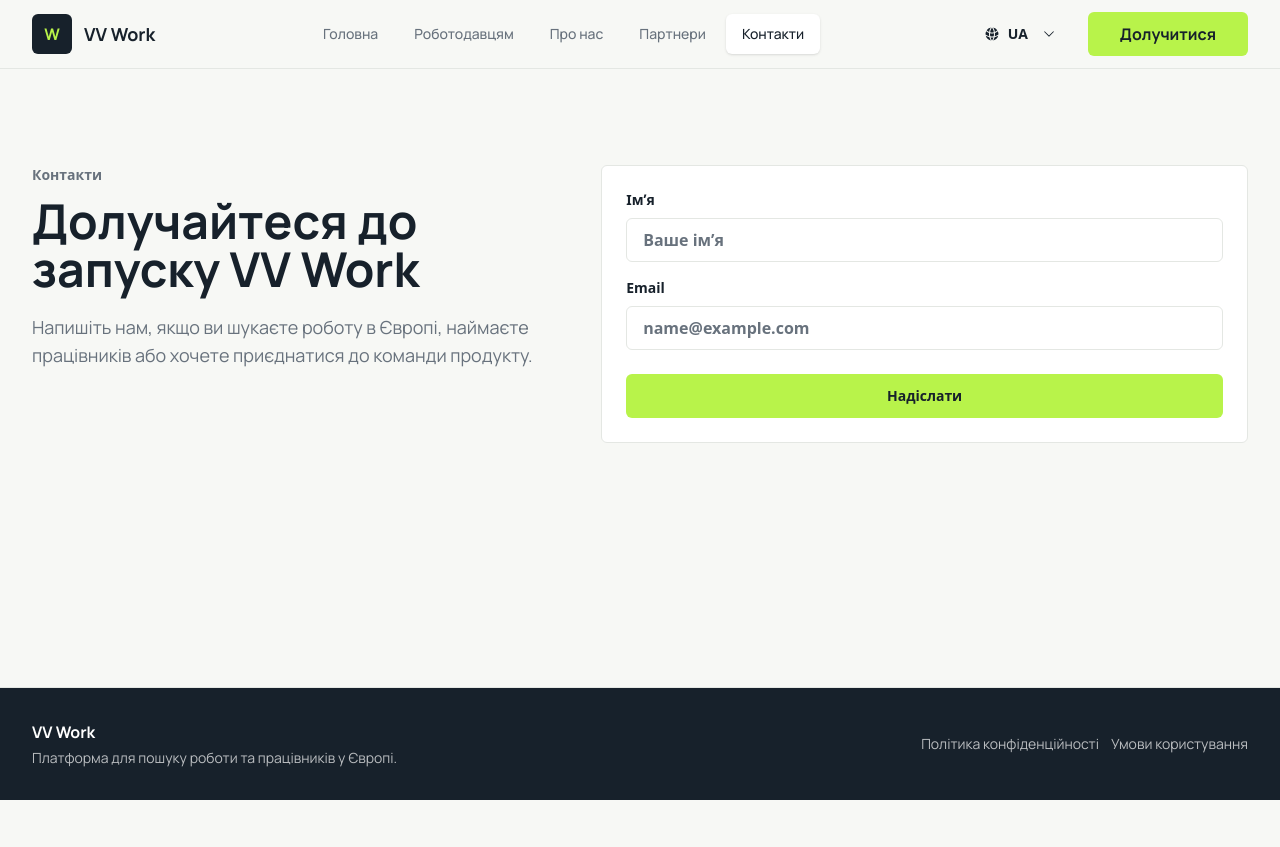
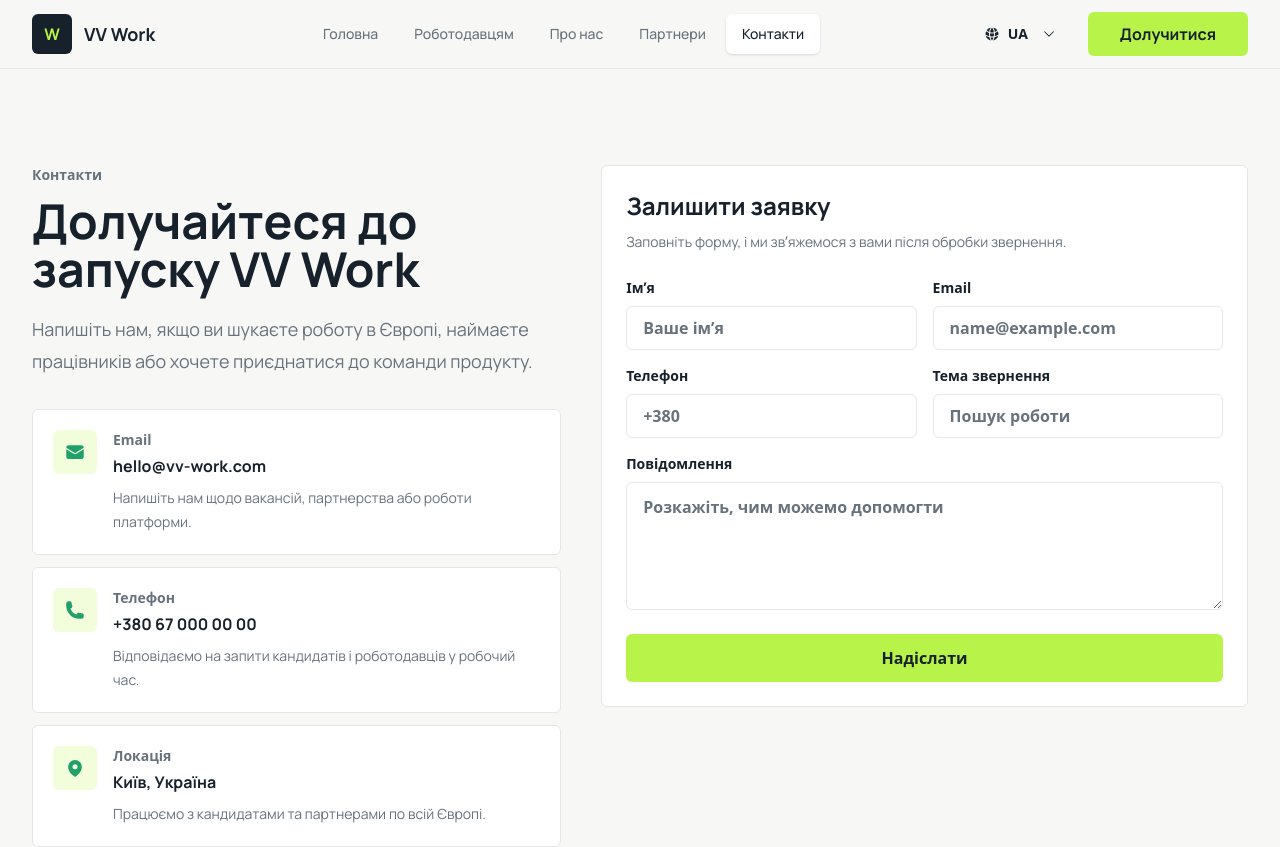
Before and after one commit to KirillVGX/vv-work, a React (Vite) app: page /kontakty in a window 1280 px wide. Shown: the top 847 px of the page. Before the commit the page ends 800 px from the top, so only its background shows below. Built offline with nearby package versions, Linux system fonts and the light colour scheme; a web font is replaced by a local one.

Commit message:
feat: implement contact page

```diff
--- a/src/pages/ContactsPage.tsx
+++ b/src/pages/ContactsPage.tsx
@@ -1,4 +1,33 @@
+import { HiClock, HiEnvelope, HiMapPin, HiPhone } from 'react-icons/hi2'
+
 import { Button, Container, Input, Section } from '@/components/ui'
+
+const contactItems = [
+    {
+        icon: HiEnvelope,
+        label: 'Email',
+        value: 'hello@vv-work.com',
+        text: 'Напишіть нам щодо вакансій, партнерства або роботи платформи.',
+    },
+    {
+        icon: HiPhone,
+        label: 'Телефон',
+        value: '+380 67 000 00 00',
+        text: 'Відповідаємо на запити кандидатів і роботодавців у робочий час.',
+    },
+    {
+        icon: HiMapPin,
+        label: 'Локація',
+        value: 'Київ, Україна',
+        text: 'Працюємо з кандидатами та партнерами по всій Європі.',
+    },
+    {
+        icon: HiClock,
+        label: 'Графік',
+        value: 'Пн-Пт, 09:00-18:00',
+        text: 'Заявки з форми опрацьовуємо у порядку надходження.',
+    },
+]
 
 export function ContactsPage() {
     return (
@@ -12,15 +41,58 @@ export function ContactsPage() {
                         <h1 className="text-primary mt-3 text-4xl font-bold md:text-5xl">
                             Долучайтеся до запуску VV Work
                         </h1>
-                        <p className="text-muted mt-5 text-lg">
+                        <p className="text-muted mt-5 text-lg leading-8">
                             Напишіть нам, якщо ви шукаєте роботу в Європі,
                             наймаєте працівників або хочете приєднатися до
                             команди продукту.
                         </p>
+
+                        <div className="mt-8 grid gap-3 sm:grid-cols-2 lg:grid-cols-1">
+                            {contactItems.map((item) => {
+                                const Icon = item.icon
+
+                                return (
+                                    <article
+                                        className="border-border bg-surface rounded-md border p-5"
+                                        key={item.label}
+                                    >
+                                        <div className="flex items-start gap-4">
+                                            <span className="bg-accent/20 text-success flex size-11 shrink-0 items-center justify-center rounded-md">
+                                                <Icon
+                                                    aria-hidden="true"
+                                                    className="size-5"
+                                                />
+                                            </span>
+                                            <div className="min-w-0">
+                                                <p className="text-muted text-sm font-semibold">
+                                                    {item.label}
+                                                </p>
+                                                <p className="text-primary mt-1 font-bold break-words">
+                                                    {item.value}
+                                                </p>
+                                                <p className="text-muted mt-2 text-sm leading-6">
+                                                    {item.text}
+                                                </p>
+                                            </div>
+                                        </div>
+                                    </article>
+                                )
+                            })}
+                        </div>
                     </div>
 
                     <form className="border-border bg-surface rounded-md border p-5 md:p-6">
-                        <div className="grid gap-4">
+                        <div>
+                            <p className="text-primary text-2xl font-bold">
+                                Залишити заявку
+                            </p>
+                            <p className="text-muted mt-2 text-sm leading-6">
+                                Заповніть форму, і ми звʼяжемося з вами після
+                                обробки звернення.
+                            </p>
+                        </div>
+
+                        <div className="mt-6 grid gap-4 md:grid-cols-2">
                             <label className="text-primary grid gap-2 text-sm font-semibold">
                                 Імʼя
                                 <Input
@@ -36,8 +108,38 @@ export function ContactsPage() {
                                     type="email"
                                 />
                             </label>
-                            <Button className="mt-2">Надіслати</Button>
+                            <label className="text-primary grid gap-2 text-sm font-semibold">
+                                Телефон
+                                <Input
+                                    name="phone"
+                                    placeholder="+380"
+                                    type="tel"
+                                />
+                            </label>
+                            <label className="text-primary grid gap-2 text-sm font-semibold">
+                                Тема звернення
+                                <Input
+                                    name="subject"
+                                    placeholder="Пошук роботи"
+                                />
+                            </label>
+                            <label className="text-primary grid gap-2 text-sm font-semibold md:col-span-2">
+                                Повідомлення
+                                <textarea
+                                    className="border-border bg-surface text-text placeholder:text-muted hover:border-primary focus:border-primary focus:ring-accent min-h-32 w-full resize-y rounded-md border px-4 py-3 text-base transition-colors focus:ring-2 focus:outline-none"
+                                    name="message"
+                                    placeholder="Розкажіть, чим можемо допомогти"
+                                />
+                            </label>
                         </div>
+
+                        <Button
+                            className="mt-6"
+                            fullWidth
+                            size="lg"
+                        >
+                            Надіслати
+                        </Button>
                     </form>
                 </div>
             </Container>
```
